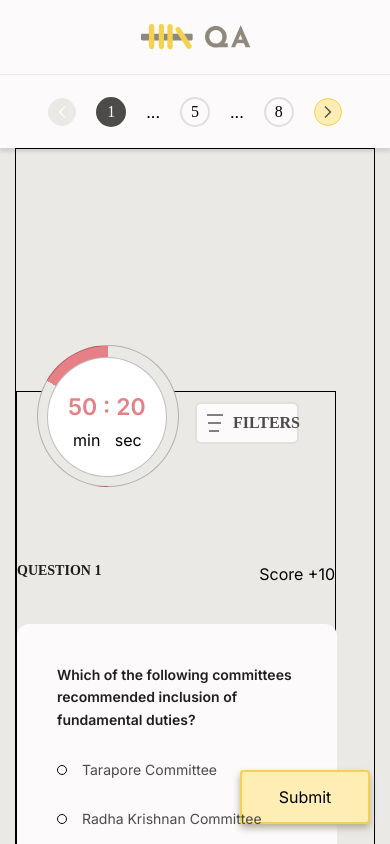
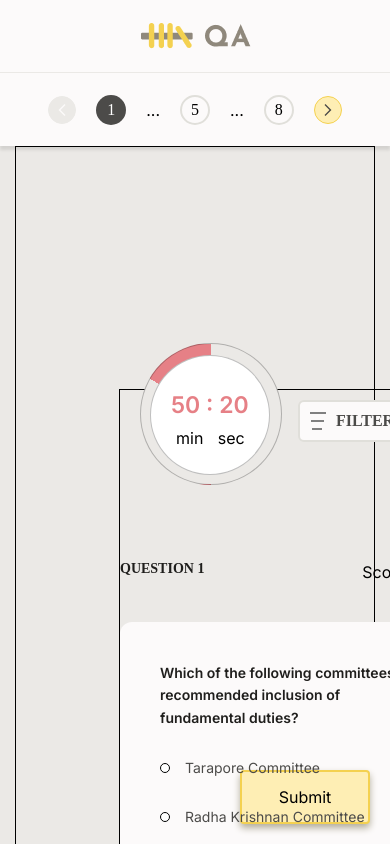
Before and after one commit to tannukumari14/assessment-platform, a Next.js app: page /component in a window 390 px wide. Shown: the top 844 px of the page. Built offline with nearby package versions, Linux system fonts and the light colour scheme; a web font is replaced by a local one.

Commit message:
start working on desktop view

```diff
--- a/app/component/Assessment_Header.css
+++ b/app/component/Assessment_Header.css
@@ -12,6 +12,7 @@ html {
   display: flex;
   justify-content: space-between;
   text-align: center;
+  align-items: center ;
   margin: 0 auto;
   width: 1200px;
   height: 72px;
@@ -66,7 +67,7 @@ html {
 
   .image {
     width: 100%;
-    height: 74px;
+    height: 72px;
     display: flex;
     justify-content: center;
     align-items: center;
--- a/app/component/Assessment_Question_Page.css
+++ b/app/component/Assessment_Question_Page.css
@@ -15,8 +15,7 @@ html {
   justify-content:space-between;
   border:1px solid black;
   width:894px;
-  /* margin-left: 103px; */
-  /* margin: auto; */
+  margin-left: 103px;
 }
 
 
--- a/app/component/Pagination.css
+++ b/app/component/Pagination.css
@@ -61,7 +61,7 @@ html {
 .box {
   border-top: 1px solid #EBE9E6;
   box-shadow: 0px 4px 3px 0px rgba(0, 0, 0, 0.10);
-  height: 74px;
+  height: 100%;
   gap: 20px;
   width: 100%;
   box-sizing: border-box;
```
